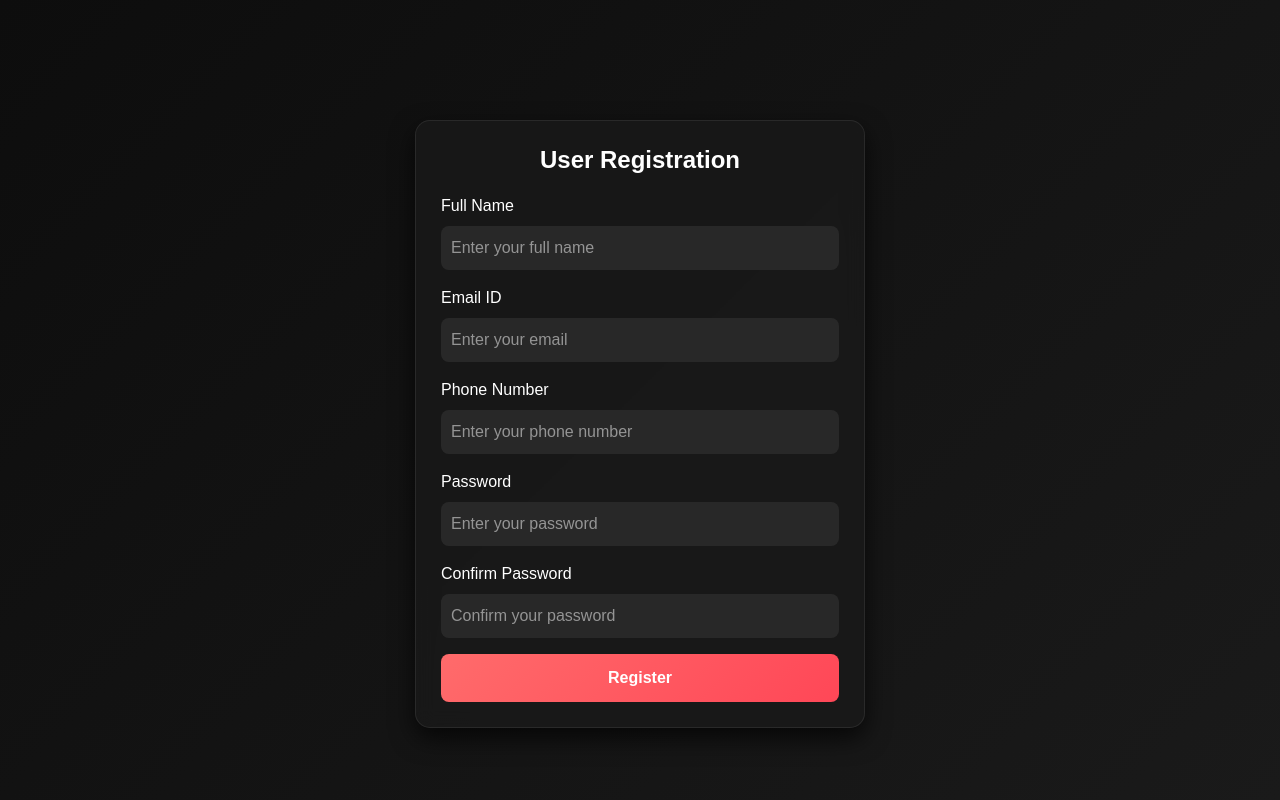
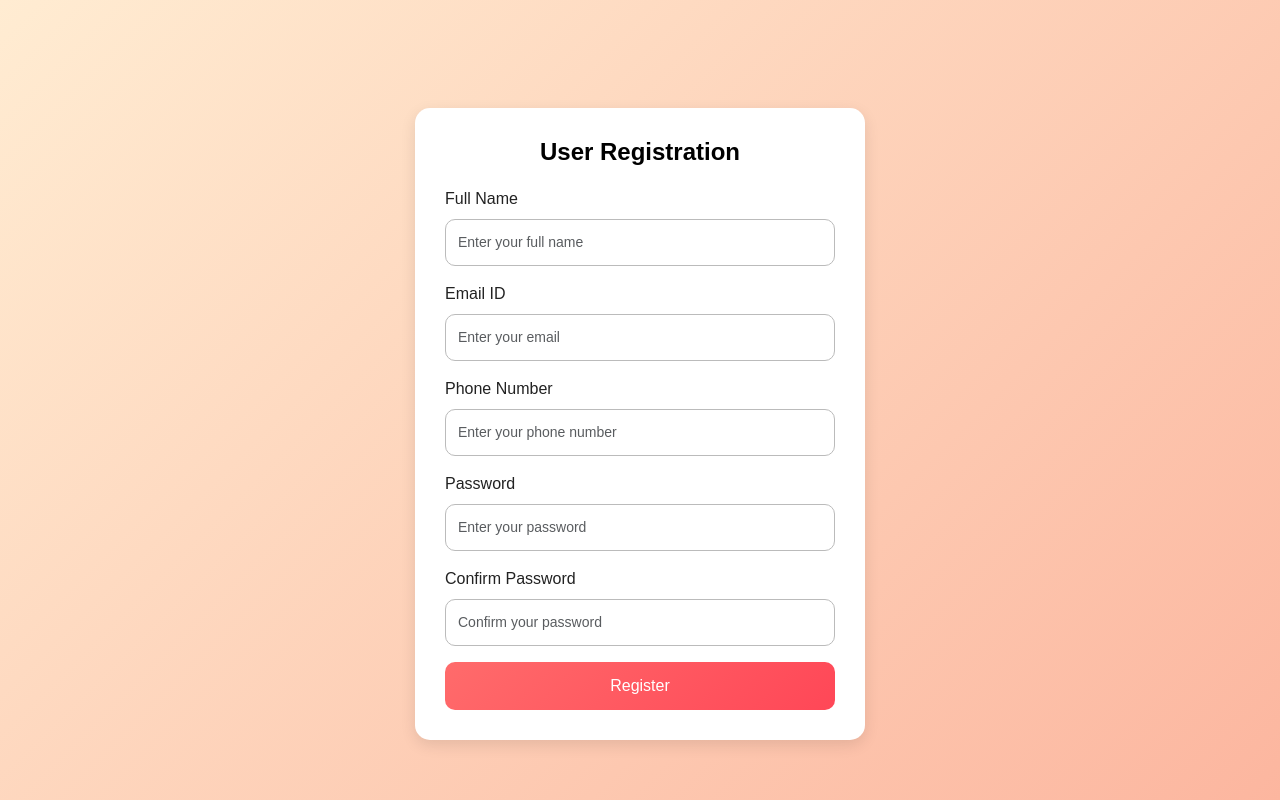
Before and after one commit to AS-00777/Form-Validation, a plain HTML site: page index.html in a window 1280 px wide. Drawn offline with nearby package versions, Linux system fonts and the light colour scheme.

Commit message:
Final Changes

```diff
--- a/index.css
+++ b/index.css
@@ -1,106 +1,113 @@
-/* Dark Background with Slightly Lighter Shades */
+/* Light Background with Black Text */
 body {
-    background: linear-gradient(135deg, #0d0d0d, #1a1a1a);
-    height: 100vh;
+    background: linear-gradient(135deg, #ffecd2, #fcb69f);
+    font-family: 'Poppins', sans-serif;
     display: flex;
     justify-content: center;
     align-items: center;
-    font-family: 'Poppins', sans-serif;
-    color: #ffffff;
+    height: 100vh;
     margin: 0;
-    transition: filter 0.5s ease-in-out; /* For blur effect */
+    color: #000; /* Default text color set to black */
 }
 
-/* Balanced Dark Glassmorphic Form Container */
+/* Form Container */
 .container {
     max-width: 450px;
-    background: rgba(25, 25, 25, 0.9); /* Slightly lighter glass effect */
-    backdrop-filter: blur(10px);
-    padding: 25px;
+    background: white;
+    padding: 30px;
     border-radius: 15px;
-    box-shadow: 0px 10px 25px rgba(0, 0, 0, 0.7);
-    border: 1px solid rgba(255, 255, 255, 0.08);
-    text-align: start;
-    animation: fadeIn 1s ease-in-out;
+    box-shadow: 0px 5px 15px rgba(0, 0, 0, 0.1);
+    transition: 0.3s ease-in-out;
+    animation: fadeIn 0.8s ease-in-out;
 }
 
 /* Heading */
 h2 {
     font-size: 24px;
-    font-weight: bold;
+    font-weight: 600;
+    text-align: center;
     margin-bottom: 20px;
-    color: #ffffff;
+    color: #000; /* Black heading */
 }
 
-/* Darker but Visible Form Fields */
+/* Form Labels */
+.form-label {
+    font-weight: 500;
+    color: #222; /* Slightly darker black for clarity */
+}
+
+/* Form Input Fields */
 .form-control {
-    background: rgba(45, 45, 45, 0.8);
-    color: #ffffff;
-    border: none;
-    padding: 10px;
-    border-radius: 8px;
-    transition: 0.3s;
+    border-radius: 10px;
+    border: 1px solid #bbb;
+    padding: 12px;
+    font-size: 14px;
+    transition: 0.2s ease-in-out;
+    color: #000; /* Black text inside inputs */
+    background: #fff;
 }
 
 .form-control:focus {
-    background: rgba(55, 55, 55, 0.9);
-    box-shadow: 0 0 10px rgba(255, 255, 255, 0.15);
-    outline: none;
-}
-
-/* Lighter Placeholder Text */
-input::placeholder,
-textarea::placeholder {
-    color: rgba(255, 255, 255, 0.5) !important; /* Light gray for better visibility */
-    opacity: 1 !important;
+    border-color: #ff6b6b;
+    box-shadow: 0 0 8px rgba(255, 107, 107, 0.3);
 }
 
 /* Error Messages */
 small {
-    display: block;
     font-size: 12px;
-    margin-top: 5px;
-    color: #ff4d4d;
+    color: #d9534f;
 }
 
-/* Submit Button (Enhanced Contrast) */
+/* Submit Button */
 .btn-primary {
     background: linear-gradient(135deg, #ff6b6b, #ff4757);
     border: none;
     padding: 12px;
     font-size: 16px;
-    font-weight: bold;
-    border-radius: 8px;
-    cursor: pointer;
+    font-weight: 500;
+    border-radius: 10px;
+    color: white;
     transition: 0.3s ease-in-out;
-    color: white;
 }
 
 .btn-primary:hover {
     background: linear-gradient(135deg, #ff4757, #e84118);
-    box-shadow: 0px 5px 15px rgba(255, 71, 87, 0.5);
+    box-shadow: 0px 4px 12px rgba(255, 71, 87, 0.4);
+    transform: translateY(-2px);
 }
 
 /* Success Message */
-#successMessage {
-    background: rgba(40, 150, 60, 0.9);
-    color: white;
+.success-message {
+    display: none;
+    text-align: center;
+    font-size: 18px;
+    color: #fff;
+    background: linear-gradient(135deg, #4caf50, #2e7d32);
     padding: 12px;
-    margin-top: 15px;
-    text-align: center;
-    border-radius: 6px;
-    font-size: 16px;
-    transition: 0.5s ease-in-out;
+    border-radius: 10px;
+    box-shadow: 0px 4px 12px rgba(76, 175, 80, 0.4);
+    animation: slideIn 0.5s ease-in-out;
 }
 
-/* Fade In Animation */
+/* Animations */
 @keyframes fadeIn {
     from {
         opacity: 0;
-        transform: translateY(-10px);
+        transform: translateY(-20px);
     }
     to {
         opacity: 1;
         transform: translateY(0);
     }
 }
+
+@keyframes slideIn {
+    from {
+        opacity: 0;
+        transform: translateY(20px);
+    }
+    to {
+        opacity: 1;
+        transform: translateY(0);
+    }
+}
```
